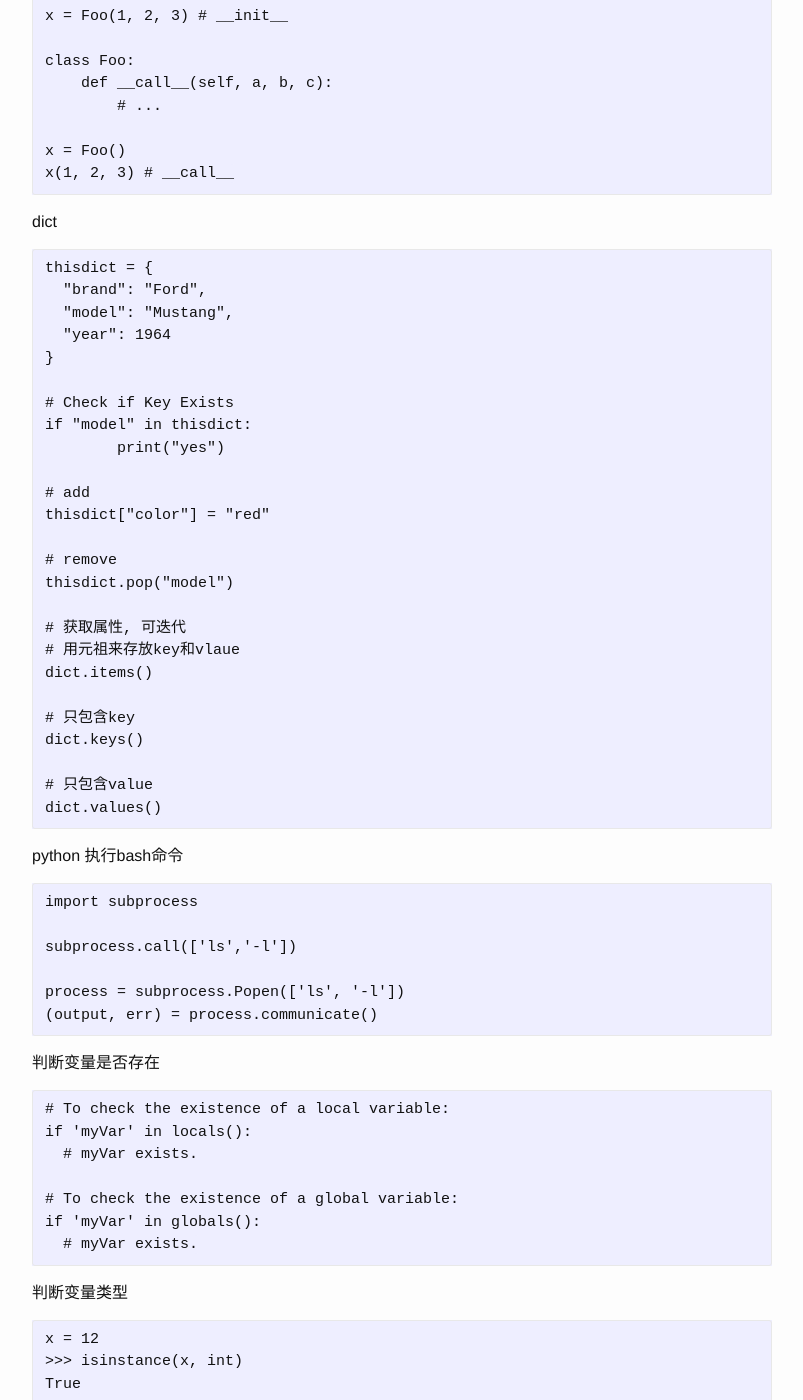
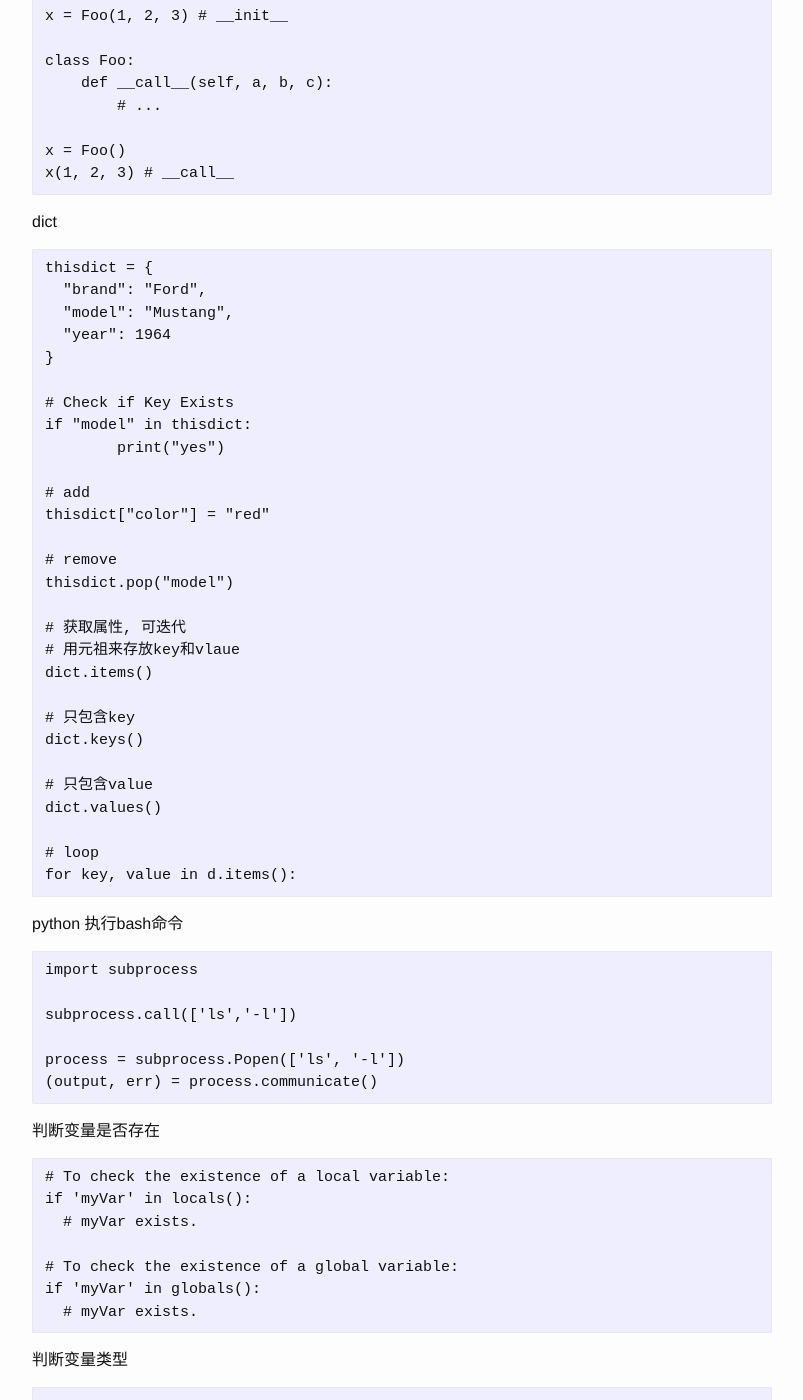
Before and after one commit to josephstalin117/josephstalin117.github.io, a Jekyll site: the page built from _posts/2017-08-10-python.markdown, in a window 1280 px wide and 1400 px high, scrolled down 4171 px. Shown: the whole window, without its empty margins (238-1041 px from the left). Built offline with Jekyll 4.4.1, drawn with Linux system fonts in a browser that asks for light colours.

Commit message:
update dict loop

````diff
--- a/_posts/2017-08-10-python.markdown
+++ b/_posts/2017-08-10-python.markdown
@@ -232,6 +232,9 @@ dict.keys()
 
 # 只包含value
 dict.values()
+
+# loop
+for key, value in d.items():
 ```
 
 python 执行bash命令
````
